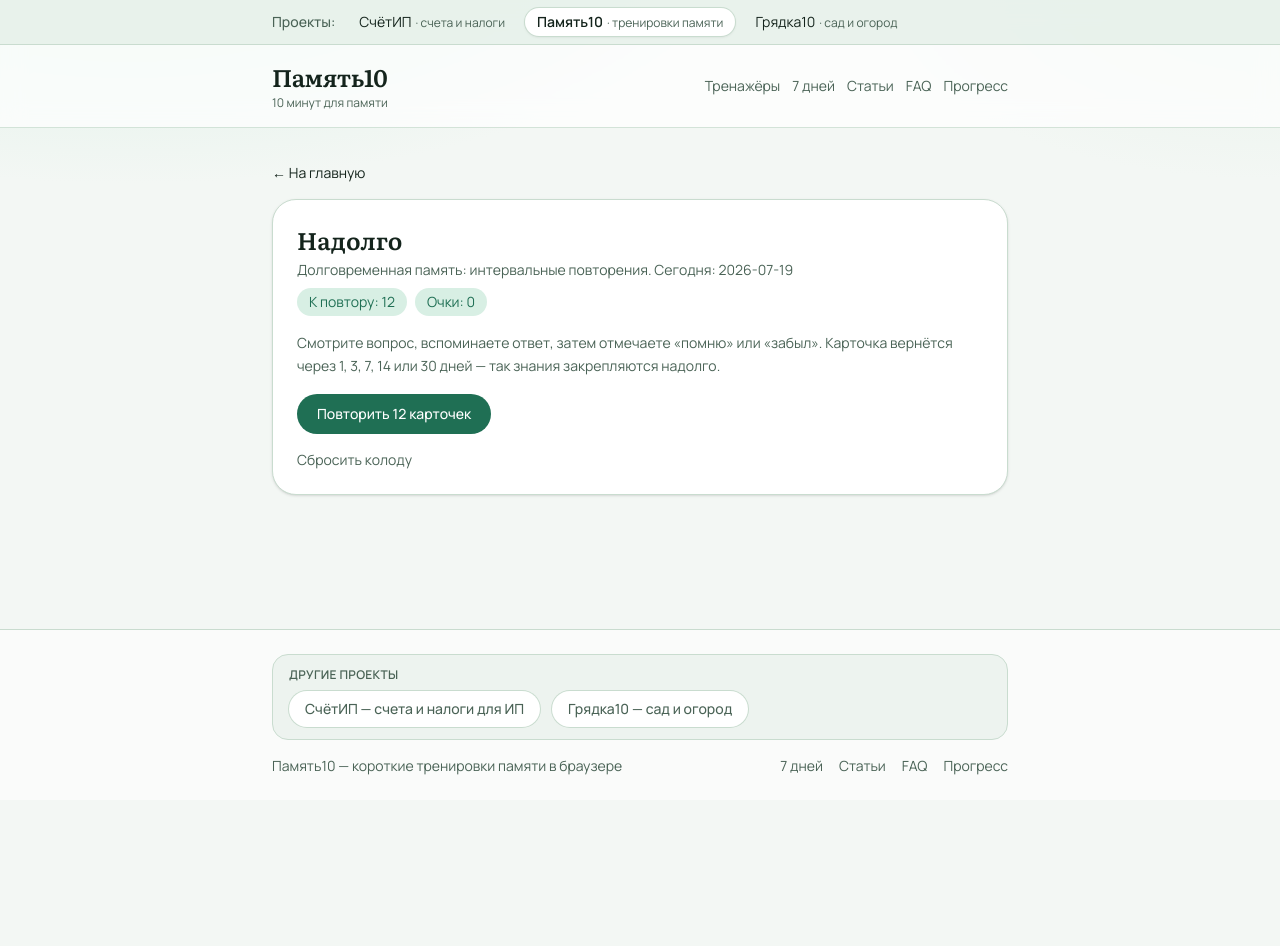
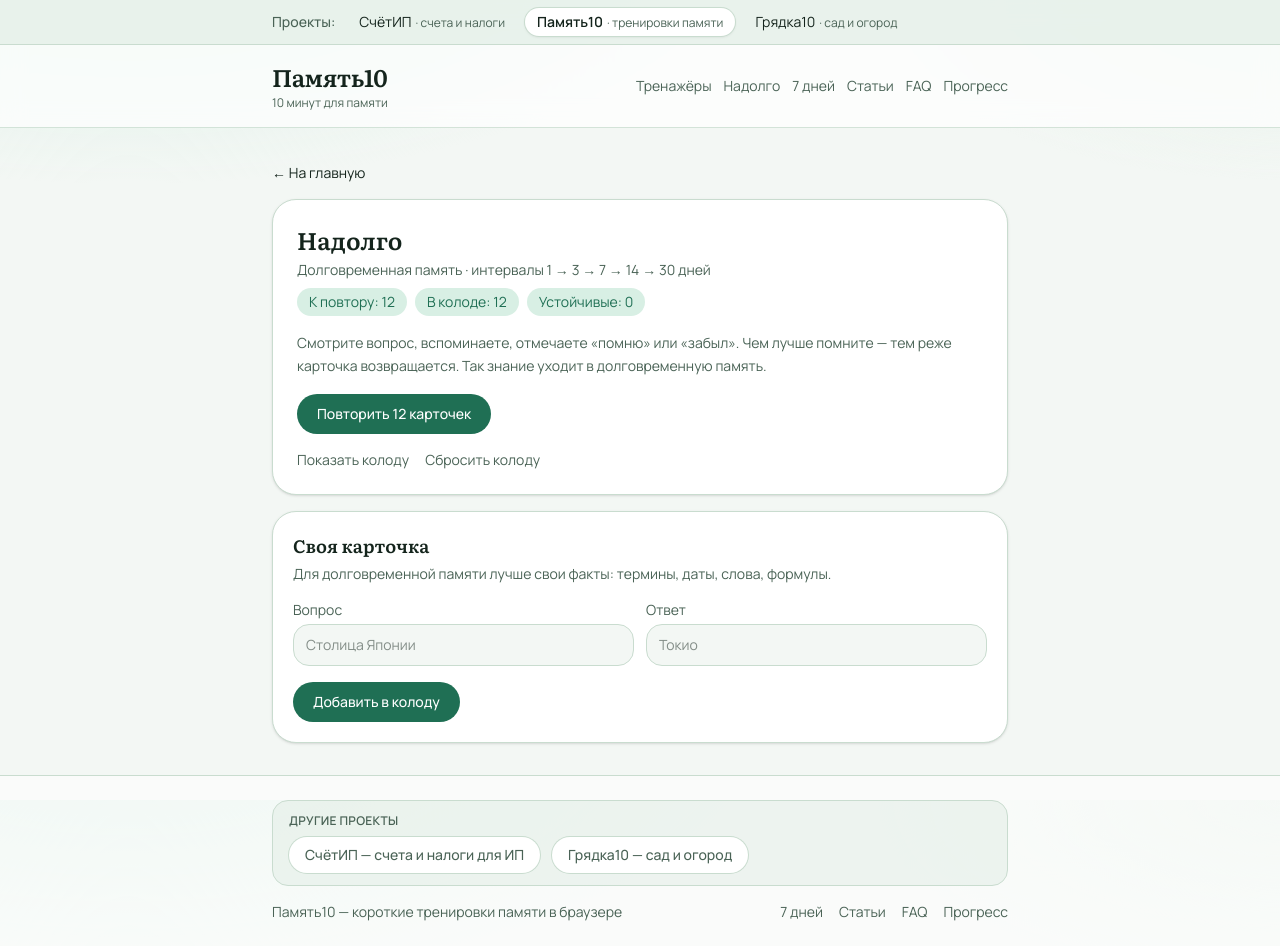
Before and after one commit to thesuperfatal/pamyat10, a Next.js app: page /trainers/longterm in a window 1280 px wide. Before the commit the page ends 800 px from the top, so only its background shows below. Built offline with nearby package versions, Linux system fonts and the light colour scheme.

Commit message:
Expand long-term trainer: custom cards, deck stats, program day 7.
Co-authored-by: Cursor <cursoragent@cursor.com>

```diff
--- a/components/LongtermTrainer.tsx
+++ b/components/LongtermTrainer.tsx
@@ -2,15 +2,17 @@
 
 import { useEffect, useMemo, useState } from "react";
 import { recordSession } from "@/lib/stats";
-import { todayKey } from "@/lib/srs";
+import { todayKey, type SrsCard } from "@/lib/srs";
 import {
+  addCard,
+  deckStats,
   dueCards,
   loadDeck,
+  removeCard,
   resetDeck,
   reviewCard,
   saveDeck,
 } from "@/lib/srsStore";
-import type { SrsCard } from "@/lib/srs";
 
 type Phase = "ready" | "front" | "back" | "done";
 
@@ -22,6 +24,9 @@ export default function LongtermTrainer() {
   const [score, setScore] = useState(0);
   const [doneCount, setDoneCount] = useState(0);
   const [ready, setReady] = useState(false);
+  const [front, setFront] = useState("");
+  const [back, setBack] = useState("");
+  const [showList, setShowList] = useState(false);
 
   useEffect(() => {
     setDeck(loadDeck());
@@ -29,6 +34,7 @@ export default function LongtermTrainer() {
   }, []);
 
   const dueToday = useMemo(() => (ready ? dueCards(deck) : []), [deck, ready]);
+  const stats = useMemo(() => (ready ? deckStats(deck) : { total: 0, due: 0, strong: 0 }), [deck, ready]);
   const current = queue[0] ?? null;
 
   function start() {
@@ -75,16 +81,29 @@ export default function LongtermTrainer() {
   }
 
   function onReset() {
-    if (!window.confirm("Сбросить прогресс карточек и начать заново?")) return;
-    const seeded = resetDeck();
-    setDeck(seeded);
+    if (!window.confirm("Сбросить прогресс и вернуть стартовую колоду?")) return;
+    setDeck(resetDeck());
     setQueue([]);
     setPhase("ready");
     setScore(0);
     setDoneCount(0);
   }
 
+  function onAdd(e: React.FormEvent) {
+    e.preventDefault();
+    if (!front.trim() || !back.trim()) return;
+    setDeck(addCard(front, back));
+    setFront("");
+    setBack("");
+  }
+
+  function onRemove(id: string) {
+    if (!window.confirm("Удалить эту карточку?")) return;
+    setDeck(removeCard(id));
+  }
+
   return (
+    <div className="space-y-4">
       <div className="rounded-3xl border border-[var(--line)] bg-white p-6 shadow-sm">
         <div className="mb-4 flex flex-wrap items-end justify-between gap-2">
           <div>
@@ -92,15 +111,18 @@ export default function LongtermTrainer() {
               Надолго
             </h1>
             <p className="mt-1 text-sm text-[var(--muted)]">
-            Долговременная память: интервальные повторения. Сегодня: {todayKey()}
+              Долговременная память · интервалы 1 → 3 → 7 → 14 → 30 дней
             </p>
           </div>
           <div className="flex flex-wrap gap-2 text-sm">
             <span className="rounded-full bg-[var(--accent-soft)] px-3 py-1 text-[var(--accent)]">
-            К повтору: {dueToday.length}
+              К повтору: {stats.due}
             </span>
             <span className="rounded-full bg-[var(--accent-soft)] px-3 py-1 text-[var(--accent)]">
-            Очки: {score}
+              В колоде: {stats.total}
+            </span>
+            <span className="rounded-full bg-[var(--accent-soft)] px-3 py-1 text-[var(--accent)]">
+              Устойчивые: {stats.strong}
             </span>
           </div>
         </div>
@@ -108,14 +130,14 @@ export default function LongtermTrainer() {
         {phase === "ready" && (
           <div className="space-y-4">
             <p className="text-sm leading-relaxed text-[var(--muted)]">
-            Смотрите вопрос, вспоминаете ответ, затем отмечаете «помню» или «забыл». Карточка
-            вернётся через 1, 3, 7, 14 или 30 дней — так знания закрепляются надолго.
+              Смотрите вопрос, вспоминаете, отмечаете «помню» или «забыл». Чем лучше помните —
+              тем реже карточка возвращается. Так знание уходит в долговременную память.
             </p>
             {!ready ? (
               <p className="text-sm text-[var(--muted)]">Загрузка колоды…</p>
             ) : dueToday.length === 0 ? (
               <p className="rounded-2xl bg-[var(--accent-soft)] px-4 py-3 text-sm text-[var(--accent)]">
-              На сегодня всё повторено. Загляните завтра или сбросьте колоду.
+                На сегодня повторений нет. Добавьте свои карточки ниже или зайдите завтра.
               </p>
             ) : (
               <button
@@ -128,13 +150,22 @@ export default function LongtermTrainer() {
               </button>
             )}
             {ready ? (
+              <div className="flex flex-wrap gap-4 text-sm">
+                <button
+                  type="button"
+                  onClick={() => setShowList((v) => !v)}
+                  className="text-[var(--muted)] hover:text-[var(--accent)]"
+                >
+                  {showList ? "Скрыть колоду" : "Показать колоду"}
+                </button>
                 <button
                   type="button"
                   onClick={onReset}
-              className="block text-sm text-[var(--muted)] hover:text-[var(--accent)]"
+                  className="text-[var(--muted)] hover:text-[var(--accent)]"
                 >
                   Сбросить колоду
                 </button>
+              </div>
             ) : null}
           </div>
         )}
@@ -142,7 +173,8 @@ export default function LongtermTrainer() {
         {(phase === "front" || phase === "back") && current && (
           <div className="space-y-4">
             <p className="text-xs text-[var(--muted)]">
-            Карточка {doneCount + 1} · интервал сейчас: {current.intervalDays || 0} дн.
+              {doneCount + 1} из {doneCount + queue.length} · интервал: {current.intervalDays || 0}{" "}
+              дн. · дата: {todayKey()}
             </p>
             <div className="flex min-h-36 items-center justify-center rounded-3xl bg-[var(--bg)] px-6 py-10 text-center">
               <p className="font-[family-name:var(--font-display)] text-2xl font-semibold leading-snug">
@@ -194,5 +226,79 @@ export default function LongtermTrainer() {
           </div>
         )}
       </div>
+
+      {phase === "ready" && ready && (
+        <>
+          <form
+            onSubmit={onAdd}
+            className="rounded-3xl border border-[var(--line)] bg-white p-5 shadow-sm"
+          >
+            <h2 className="font-[family-name:var(--font-display)] text-lg font-semibold">
+              Своя карточка
+            </h2>
+            <p className="mt-1 text-sm text-[var(--muted)]">
+              Для долговременной памяти лучше свои факты: термины, даты, слова, формулы.
+            </p>
+            <div className="mt-4 grid gap-3 sm:grid-cols-2">
+              <label className="block text-sm">
+                <span className="text-[var(--muted)]">Вопрос</span>
+                <input
+                  value={front}
+                  onChange={(e) => setFront(e.target.value)}
+                  placeholder="Столица Японии"
+                  className="mt-1 w-full rounded-2xl border border-[var(--line)] bg-[var(--bg)] px-3 py-2.5 outline-none focus:border-[var(--accent)]"
+                />
+              </label>
+              <label className="block text-sm">
+                <span className="text-[var(--muted)]">Ответ</span>
+                <input
+                  value={back}
+                  onChange={(e) => setBack(e.target.value)}
+                  placeholder="Токио"
+                  className="mt-1 w-full rounded-2xl border border-[var(--line)] bg-[var(--bg)] px-3 py-2.5 outline-none focus:border-[var(--accent)]"
+                />
+              </label>
+            </div>
+            <button
+              type="submit"
+              className="mt-4 rounded-full bg-[var(--accent)] px-5 py-2.5 text-sm font-medium text-white hover:opacity-90"
+            >
+              Добавить в колоду
+            </button>
+          </form>
+
+          {showList && (
+            <div className="rounded-3xl border border-[var(--line)] bg-white p-5 shadow-sm">
+              <h2 className="font-[family-name:var(--font-display)] text-lg font-semibold">
+                Колода
+              </h2>
+              <ul className="mt-3 max-h-80 space-y-2 overflow-y-auto text-sm">
+                {deck.map((c) => (
+                  <li
+                    key={c.id}
+                    className="flex flex-wrap items-start justify-between gap-2 rounded-2xl border border-[var(--line)] px-3 py-2"
+                  >
+                    <div>
+                      <p className="font-medium">{c.front}</p>
+                      <p className="text-[var(--muted)]">{c.back}</p>
+                      <p className="mt-1 text-xs text-[var(--muted)]">
+                        повтор {c.nextReview} · интервал {c.intervalDays} дн.
+                      </p>
+                    </div>
+                    <button
+                      type="button"
+                      onClick={() => onRemove(c.id)}
+                      className="text-xs text-[var(--muted)] hover:text-rose-700"
+                    >
+                      Удалить
+                    </button>
+                  </li>
+                ))}
+              </ul>
+            </div>
+          )}
+        </>
+      )}
+    </div>
   );
 }
--- a/components/SiteHeader.tsx
+++ b/components/SiteHeader.tsx
@@ -19,6 +19,9 @@ export default function SiteHeader() {
           <Link href="/#trainers" className="hover:text-[var(--accent)]">
             Тренажёры
           </Link>
+          <Link href="/trainers/longterm/" className="hover:text-[var(--accent)]">
+            Надолго
+          </Link>
           <Link href="/program/" className="hover:text-[var(--accent)]">
             7 дней
           </Link>
--- a/lib/articles.ts
+++ b/lib/articles.ts
@@ -50,6 +50,20 @@ export const ARTICLES: Article[] = [
       "Если ошиблись — не увеличивайте длину сразу после удачи на грани. Сначала закрепите текущий уровень двумя спокойными попаданиями подряд.",
     ],
   },
+  {
+    slug: "dolgovremennaya-pamyat",
+    title: "Долговременная память: зачем интервалы",
+    description:
+      "Одноразовое «зазубрить» быстро выветривается. Повторы через растущие паузы держат знание дольше.",
+    date: "2026-07-19",
+    minutes: 4,
+    body: [
+      "Кратковременная память держит немного и ненадолго. Чтобы факт перешёл «надолго», мозгу нужны повторные встречи с ним — лучше не подряд, а с паузами.",
+      "Интервальные повторения делают так: если помните — ждёте дольше до следующего раза (день, три, неделю…). Если забыли — возвращаете карточку раньше. Так время тратится на то, что реально рискует забыться.",
+      "В тренажёре «Надолго» на Память10 как раз эта схема: 1 → 3 → 7 → 14 → 30 дней. Добавляйте свои карточки — термины, даты, слова, формулы — они работают лучше чужих фактов из демо-колоды.",
+      "Главная ошибка — жать «помню» из самолюбия. Честный «забыл» экономит недели бесполезных повторов «впустую».",
+    ],
+  },
 ];
 
 export function getArticle(slug: string): Article | undefined {
--- a/lib/sevenDay.ts
+++ b/lib/sevenDay.ts
@@ -2,7 +2,7 @@ export interface DayPlan {
   day: number;
   title: string;
   focus: string;
-  trainer: "numbers" | "words" | "order" | "pairs";
+  trainer: "numbers" | "words" | "order" | "pairs" | "longterm";
   rounds: number;
   tip: string;
 }
@@ -59,10 +59,10 @@ export const SEVEN_DAY_PLAN: DayPlan[] = [
   },
   {
     day: 7,
-    title: "Финиш недели",
-    focus: "Цифры — закрепить результат",
-    trainer: "numbers",
-    rounds: 5,
-    tip: "Не гонитесь за рекордом: стабильность важнее пика.",
+    title: "Надолго — финиш недели",
+    focus: "Интервальные карточки для долговременной памяти",
+    trainer: "longterm",
+    rounds: 1,
+    tip: "Честно жмите «забыл», если сомневаетесь — так интервал сбросится правильно.",
   },
 ];
--- a/lib/sevenDayProgress.ts
+++ b/lib/sevenDayProgress.ts
@@ -62,6 +62,8 @@ export function nextOpenDay(completed: number[]): number | null {
   return null;
 }
 
-export function trainerHref(trainer: "numbers" | "words" | "order" | "pairs"): string {
+export function trainerHref(
+  trainer: "numbers" | "words" | "order" | "pairs" | "longterm",
+): string {
   return `/trainers/${trainer}/`;
 }
--- a/lib/srsStore.ts
+++ b/lib/srsStore.ts
@@ -57,3 +57,30 @@ export function resetDeck(): SrsCard[] {
   saveDeck(seeded);
   return seeded;
 }
+
+export function addCard(front: string, back: string): SrsCard[] {
+  const deck = loadDeck();
+  const card: SrsCard = {
+    id: `u-${Date.now()}-${Math.random().toString(36).slice(2, 7)}`,
+    front: front.trim(),
+    back: back.trim(),
+    intervalDays: 0,
+    nextReview: todayKey(),
+    reps: 0,
+  };
+  const next = [card, ...deck];
+  saveDeck(next);
+  return next;
+}
+
+export function removeCard(id: string): SrsCard[] {
+  const next = loadDeck().filter((c) => c.id !== id);
+  saveDeck(next);
+  return next;
+}
+
+export function deckStats(deck: SrsCard[], today = todayKey()) {
+  const due = dueCards(deck, today).length;
+  const strong = deck.filter((c) => c.intervalDays >= 7).length;
+  return { total: deck.length, due, strong };
+}
```
Lines whose indentation alone changed are shown as unchanged.
